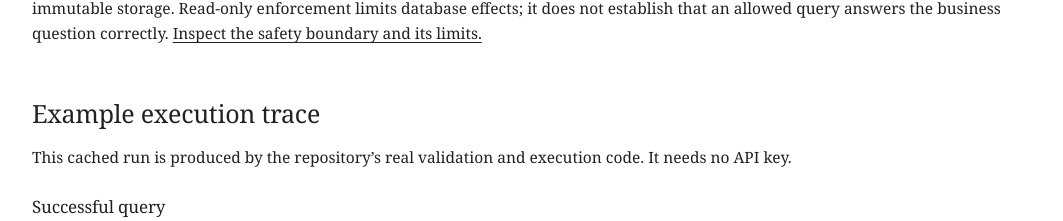
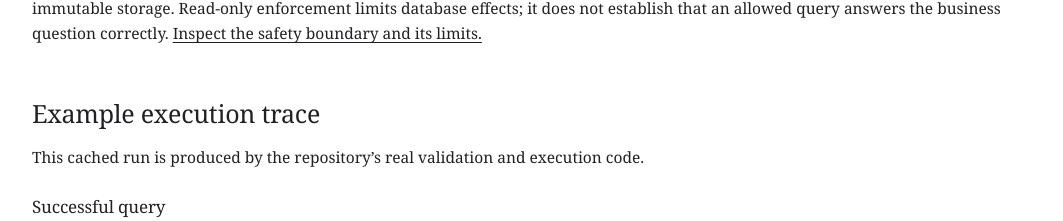
Before and after one commit to ajorge2/SQLHarness, a browser extension: page docs/index.html in a window 1280 px wide. Shown: the part 2216-2437 px from the top of the page, without its empty margins (108-1171 px from the left). Drawn offline with Linux system fonts and the light colour scheme; a web font is replaced by a local one.

Commit message:
Remove redundant API-key note

```diff
--- a/docs/index.html
+++ b/docs/index.html
@@ -88,7 +88,7 @@ can improve the accuracy–cost frontier over direct LLM generation.
 <div>
 
 <h2>Example execution trace</h2>
-<p>This cached run is produced by the repository’s real validation and execution code. It needs no API key.</p>
+<p>This cached run is produced by the repository’s real validation and execution code.</p>
 </div>
 
 <h3>Successful query</h3><p><strong>Business request:</strong> Which region has the most customers?</p><p><strong>Task evidence:</strong> Count customers by region and return only the largest group.</p><pre><code>SELECT r.name, COUNT(*) AS customer_count FROM customers AS c JOIN regions AS r ON c.region_id = r.id GROUP BY r.id, r.name ORDER BY customer_count DESC LIMIT 1</code></pre><table><thead><tr><th>Validation and execution</th><th>Recorded result</th></tr></thead><tbody><tr><td>Decision</td><td>executed</td></tr><tr><td>Receipt</td><td>0a59a1292a6ef895eea3</td></tr><tr><td>Tables</td><td>customers, regions</td></tr><tr><td>Columns</td><td>c.region_id, customer_count, r.id, r.name</td></tr><tr><td>Errors</td><td>None</td></tr><tr><td>Result</td><td>Matched reference result; Northeast, 3 customers</td></tr><tr><td>Latency</td><td>0.21 ms</td></tr></tbody></table><h3>Blocked write</h3><p><strong>Requested operation:</strong> Clean up purchases below $10.</p><pre><code>DELETE FROM purchases WHERE amount &lt; 10</code></pre><p><strong>Policy rejection:</strong> non_readonly_operations: DELETE. Decision: blocked. Database untouched. Receipt: 794c586a63e3e8bfd993.</p>          <p>
```
